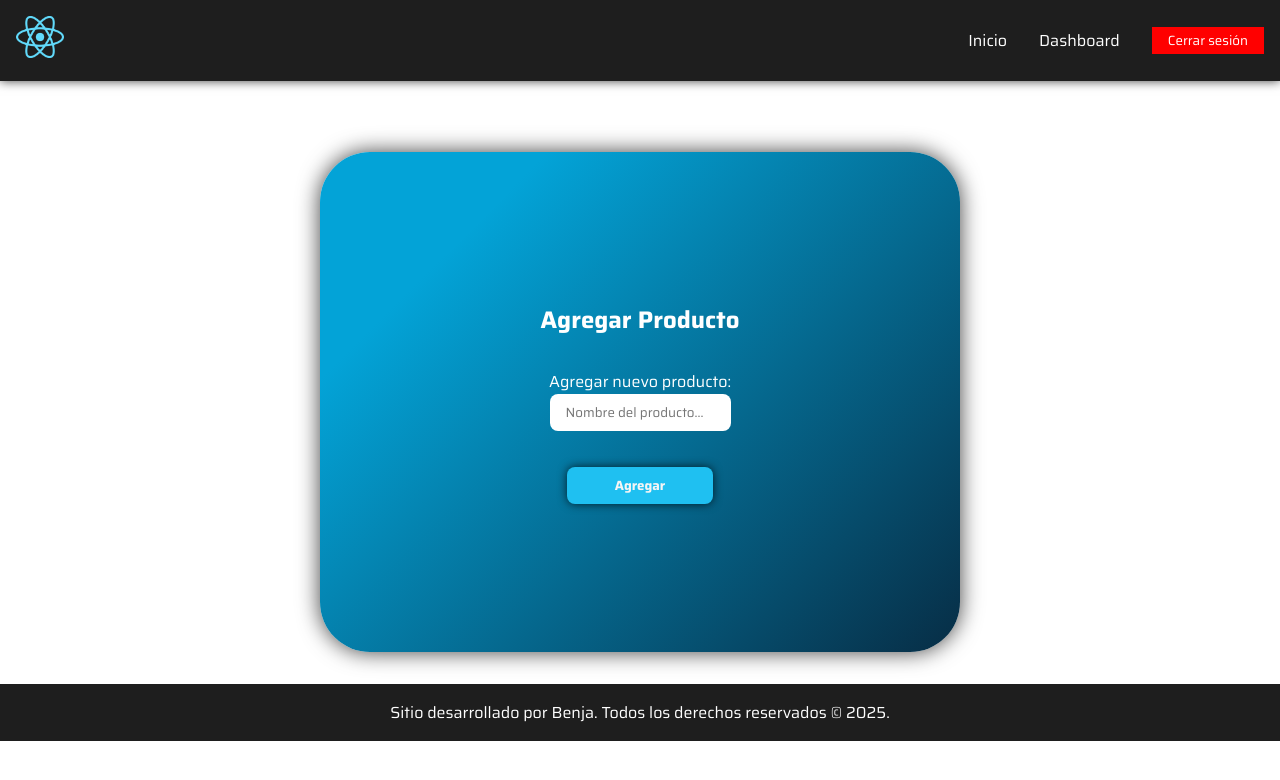
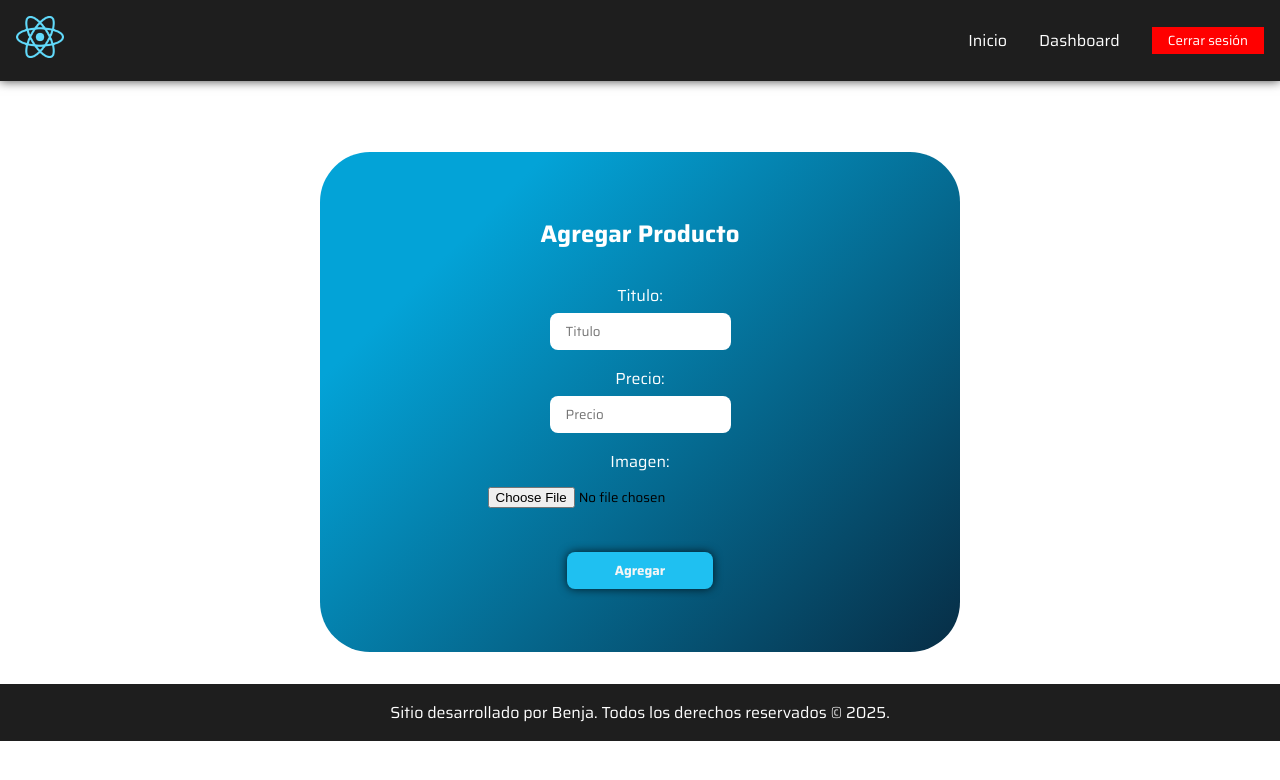
Before and after one commit to benja-amb1/final-proyect-frontend, a React (Vite) app: page /dashboard in a window 1280 px wide. Shown: the top 780 px of the page. Built offline with nearby package versions, Linux system fonts and the light colour scheme.

Commit message:
add: POST para agregar productos y estilos

```diff
--- a/src/index.css
+++ b/src/index.css
@@ -94,7 +94,7 @@ nav button {
   align-items: center;
   height: 500px;
   border-radius: 50px;
-  box-shadow: 0px 0px 22px 0px rgba(0, 0, 0, 0.75);
+  box-shadow: 0 px 0px 22px 0px rgba(0, 0, 0, 0.75);
 }
 
 .login-form h2,
@@ -118,6 +118,10 @@ nav button {
 .registro-form label,
 .agregar-form label {
   color: white;
+}
+
+.agregar-form label {
+  margin-bottom: 5px;
 }
 
 .login-form button,
@@ -233,6 +237,20 @@ nav button {
   margin: 0.5rem auto;
 }
 
+/* MSG ERROR Y SUCCESS */
+.msgError,
+.msgSuccess {
+  color: white;
+  margin-top: 1rem;
+  background-color: red;
+  padding: 0.2rem;
+  border-radius: 10px;
+  text-align: center;
+}
+
+.msgSuccess {
+  background-color: green;
+}
 
 
 /* FOOTER */
--- a/src/views/Dashboard.jsx
+++ b/src/views/Dashboard.jsx
@@ -1,14 +1,64 @@
-import React from 'react'
+import React, { useState } from 'react'
 import { Layout } from '../components/Layout'
 
 const Dashboard = () => {
+
+  const [title, setTitle] = useState('');
+  const [price, setPrice] = useState('');
+  const [image, setImage] = useState('');
+  const [producto, setProducto] = useState(null);
+  const [error, setError] = useState('');
+  const [success, setSuccess] = useState('');
+
+  const clearMsg = () => {
+    setTimeout(() => {
+      setError('');
+      setSuccess('');
+    }, 3000);
+  }
+
+  const agregarProducto = async (e) => {
+    e.preventDefault();
+
+    if (!image || !title || !price || isNaN(price) || price < 0) {
+      setError('Todos los campos son requeridos y válidos.')
+      clearMsg()
+      return;
+    }
+
+    try {
+      const res = await fetch('https://fakestoreapi.com/products',
+        { method: 'POST', headers: { 'Content-Type': 'application/json' }, body: JSON.stringify({ title, price, image }) }
+      );
+
+      const data = await res.json();
+
+      setProducto(data)
+      setSuccess('Producto agregado correctamente.')
+      clearMsg()
+
+      setTitle('');
+      setPrice('');
+      setImage('');
+    } catch (error) {
+      console.log(error);
+      setError('Error al agregar producto.')
+    }
+  }
+
   return (
     <Layout>
-      <form className='agregar-form'>
+      <form className='agregar-form' onSubmit={agregarProducto}>
         <h2>Agregar Producto</h2>
-        <label>Agregar nuevo producto:</label>
-        <input type="text" placeholder='Nombre del producto...' />
+        <label>Titulo:</label>
+        <input type="text" placeholder='Titulo' value={title} onChange={e => setTitle(e.target.value)} />
+        <label>Precio:</label>
+        <input type="number" min={0} placeholder='Precio' value={price} onChange={e => setPrice(e.target.value)} />
+        <label>Imagen:</label>
+        <input type="file" placeholder='Imagen' value={image} onChange={e => setImage(e.target.value)} />
         <button>Agregar</button>
+        {error && <p className='msgError'>{error}</p>}
+        {success && <p className='msgSuccess'>{success}</p>}
       </form>
 
     </Layout>
```
